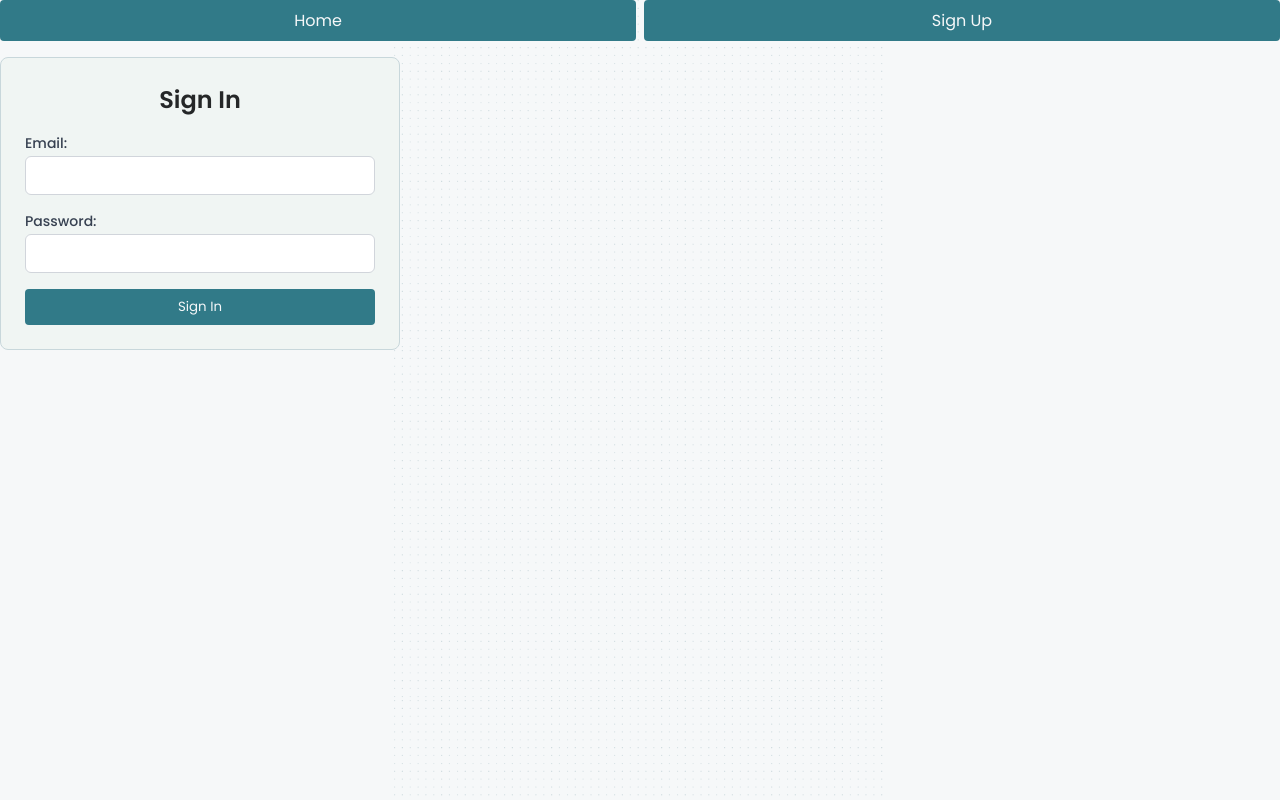
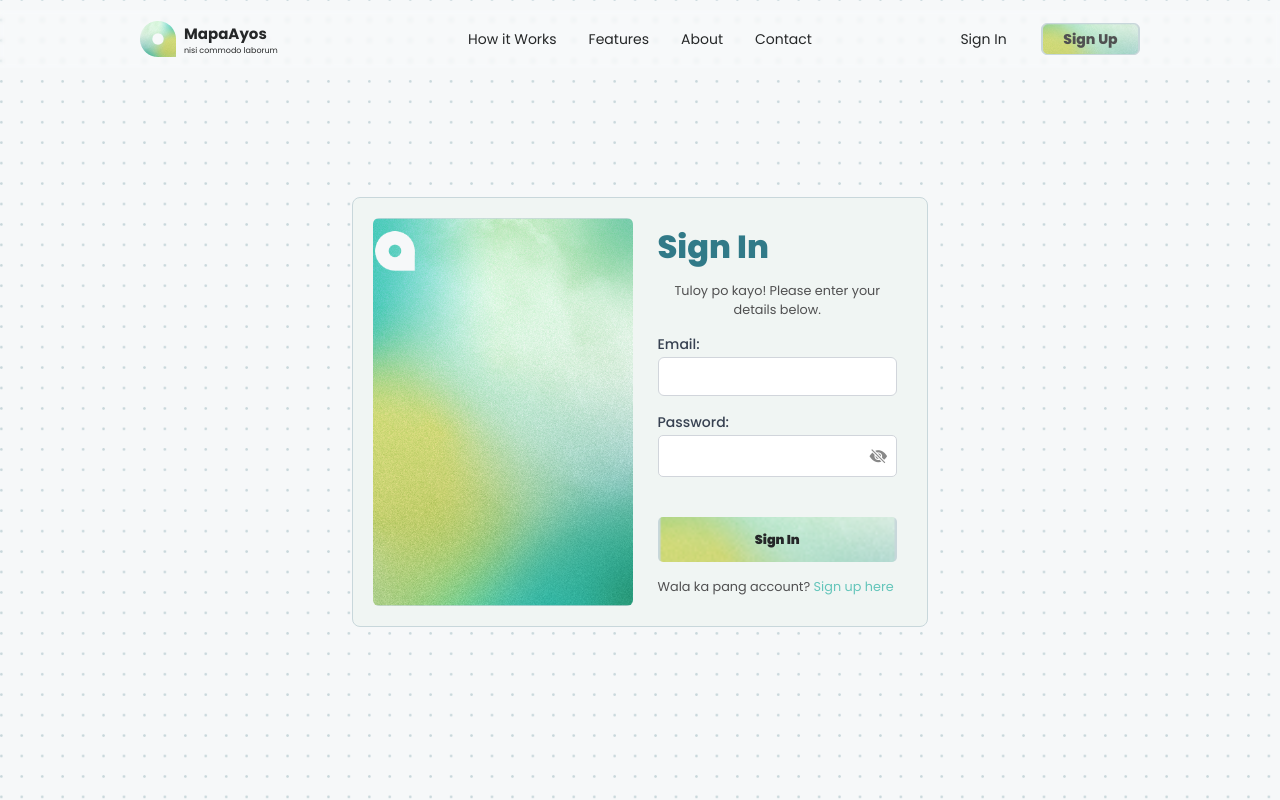
Before and after one commit to gian-gg/MapaAyos, a PHP site: the page made by views/SignIn.php in a window 1280 px wide. Run offline with PHP 8.4, Linux system fonts and the light colour scheme; the template is opened without the code that fills it, so the values that code supplies are empty; some libraries are stand-ins or nearby versions.

Commit message:
Update SignIn.php

```diff
--- a/views/SignIn.php
+++ b/views/SignIn.php
@@ -2,7 +2,7 @@
 session_start();
 
 require_once __DIR__ . '/../controllers/AuthController.php';
-redirectIfNotAllowed("all", "signup");
+redirectIfAuthenticated(); // redirect to dashboard if authenticated
 
 if ($_SERVER['REQUEST_METHOD'] === 'POST') {
     handleSignIn($_POST['email'], $_POST['password']);
@@ -18,31 +18,113 @@ if ($_SERVER['REQUEST_METHOD'] === 'POST') {
     <meta name="viewport" content="width=device-width, initial-scale=1.0">
     <title>MapaAyos - Sign In</title>
 
-    <link rel="stylesheet" href="/MapaAyos/assets/css/root.css">
-    <link rel="stylesheet" href="/MapaAyos/assets/css/main.css">
-    <link rel="stylesheet" href="/MapaAyos/assets/css/landing.css">
+    <link href="https://cdn.jsdelivr.net/npm/bootstrap@5.3.5/dist/css/bootstrap.min.css" rel="stylesheet" integrity="sha384-SgOJa3DmI69IUzQ2PVdRZhwQ+dy64/BUtbMJw1MZ8t5HZApcHrRKUc4W0kG879m7" crossorigin="anonymous">
+
+    <link rel="stylesheet" href="../assets/css/root.css">
+    <link rel="stylesheet" href="../assets/css/main.css">
+    <link rel="stylesheet" href="../assets/css/navbar.css">
+    <link rel="stylesheet" href="../assets/css/signinup.css">
+
+    <link rel="stylesheet" href="../assets/css/signinup-mobile.css">
+
+    <link rel="stylesheet" href="https://cdn.jsdelivr.net/npm/bootstrap-icons@1.3.0/font/bootstrap-icons.css">
 </head>
 
-<body>
-    <nav>
-        <div class="btn-group">
-            <a class="ma-btn" href="/MapaAyos/">Home</a>
-            <a class="ma-btn" href="/MapaAyos/signup">Sign Up</a>
+<body class="signing-body">
+    <!-- header | navbar -->
+    <header>
+        <a href="../index.php">
+            <div class="branding">
+            <img src="../assets/img/logo.png" alt="MapaAyos">
+            <div class="brand-title">
+                <h1>MapaAyos</h1>
+                <p>nisi commodo laborum</p>
             </div>
+            </div>
+        </a>
+
+        <!-- Toggle button for mobile -->
+        <button class="btn d-md-none" type="button" data-bs-toggle="offcanvas" data-bs-target="#mobileSidebar" aria-controls="mobileSidebar" aria-label="Toggle navigation" style="background:none; border:none; font-size: 1.5rem; color: var(--text-primary);">
+            <i class="bi bi-three-dots-vertical"></i>
+        </button>
+
+        <div class="nav-items d-none d-md-flex">
+            <a href="../index.php#how_it_works">How it Works</a>
+            <a href="../index.php#features">Features</a>
+            <a href="../index.php#about">About</a>
+            <a href="../index.php#contact">Contact</a>
+        </div>
+
+        <div class="btn-group d-none d-md-flex">
+            <?php
+                if (!isAuthenticated()) {
+                echo '<a class="signin-btn" href="./SignIn.php">Sign In</a>';
+                echo '<a class="signup-btn" href="./SignUp.php">Sign Up</a>';
+                } else {
+                echo '<a class="btn" href="./dashboard/Dashboard.php">Dashboard</a>';
+                }
+            ?>
+        </div>
+    </header>
+
+    <!-- Offcanvas sidebar for mobile -->
+    <div class="offcanvas offcanvas-start" tabindex="-1" id="mobileSidebar" aria-labelledby="mobileSidebarLabel">
+      <div class="offcanvas-header">
+        <h5 class="offcanvas-title" id="mobileSidebarLabel">MapaAyos</h5>
+        <button type="button" class="btn-close text-reset" data-bs-dismiss="offcanvas" aria-label="Close"></button>
+      </div>
+      <div class="offcanvas-body">
+        <nav class="nav flex-column">
+          <a class="nav-link" href="#how_it_works" data-bs-dismiss="offcanvas">How it Works</a>
+          <a class="nav-link" href="#features" data-bs-dismiss="offcanvas">Features</a>
+          <a class="nav-link" href="#about" data-bs-dismiss="offcanvas">About</a>
+          <a class="nav-link" href="#contact" data-bs-dismiss="offcanvas">Contact</a>
         </nav>
+        <div class="mt-3">
+          <?php
+            if (!isAuthenticated()) {
+              echo '<a class="btn btn-outline-primary w-100 mb-2" href="./views/SignIn.php" data-bs-dismiss="offcanvas">Sign In</a>';
+              echo '<a class="btn btn-primary w-100" href="./views/SignUp.php" data-bs-dismiss="offcanvas">Sign Up</a>';
+            } else {
+              echo '<a class="btn btn-primary w-100" href="./views/dashboard/Dashboard.php" data-bs-dismiss="offcanvas">Dashboard</a>';
+            }
+          ?>
+        </div>
+      </div>
+    </div>
 
-    <div class="card">
+
+    <main class="signing-main">
+        <section class="card">
+            <div class="feature-card">
+                <img src="../assets/img/feature.png" alt="MapaAyos">
+            </div>
+            <div class="log-card">
+                <h1>Sign In</h1>
+                <p>Tuloy po kayo! Please enter your details below.</p>
+
                 <form method="POST">
-            <h1>Sign In</h1>
                     <label for="email">Email:</label>
                     <input type="email" id="email" name="email" required>
                     <br>
                     <label for="password">Password:</label>
+                    <div class="password-container">
                         <input type="password" id="password" name="password" required>
+                        <span class="toggle-password" onclick="togglePasswordVisibility()">
+                            <i id="toggleIcon" class="bi bi-eye-slash-fill"></i>
+                        </span>
+                    </div>
                     <br>
-            <button class="ma-btn" type="submit">Sign In</button>
+                    <button class="btn" type="submit">Sign In</button>
                 </form>
+
+                <p>Wala ka pang account? <a href="./SignUp.php">Sign up here</a></p>
             </div>
+        </section>
+    </main>
+
+    <script src="../assets/js/password.js"></script>
+    <script src="https://cdn.jsdelivr.net/npm/bootstrap@5.3.5/dist/js/bootstrap.bundle.min.js" integrity="sha384-k6d4wzSIapyDyv1kpU366/PK5hCdSbCRGRCMv+eplOQJWyd1fbcAu9OCUj5zNLiq" crossorigin="anonymous"></script>
 </body>
 
 </html>
```
Lines whose indentation alone changed are shown as unchanged.
